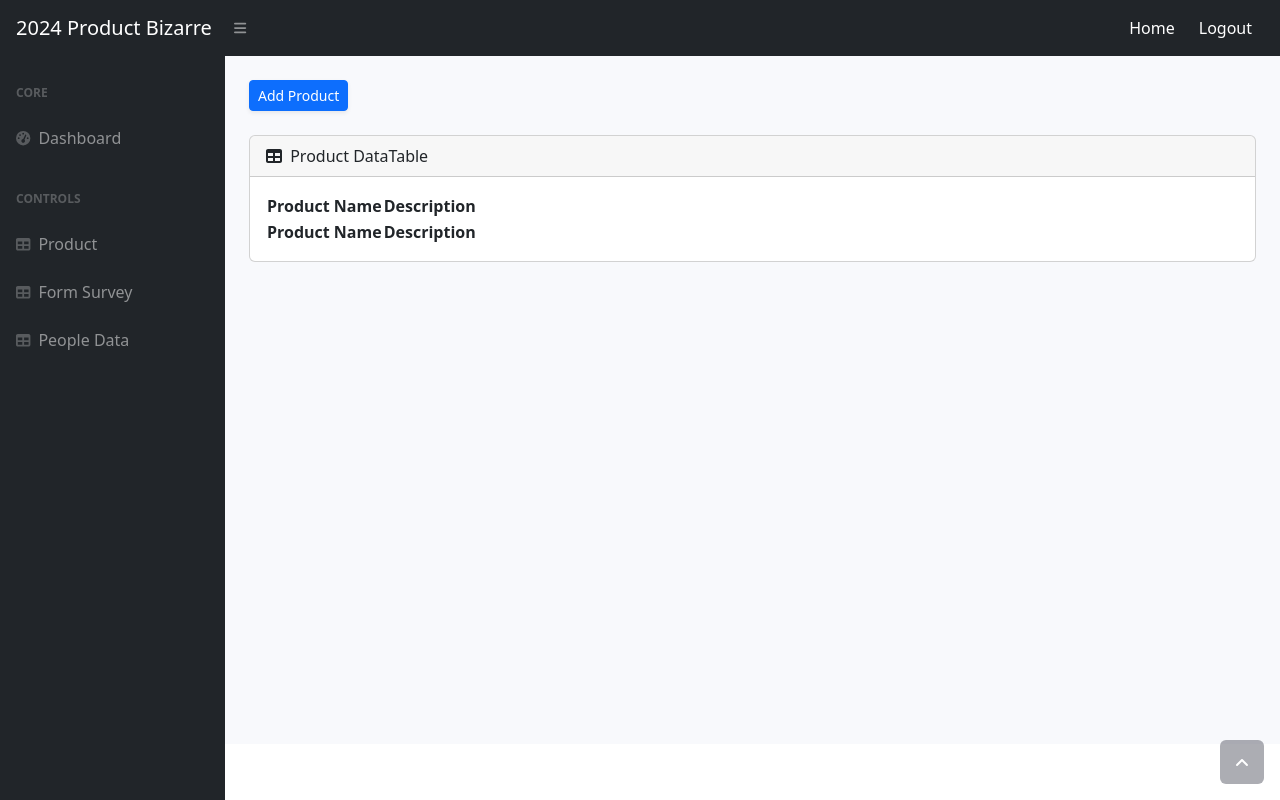
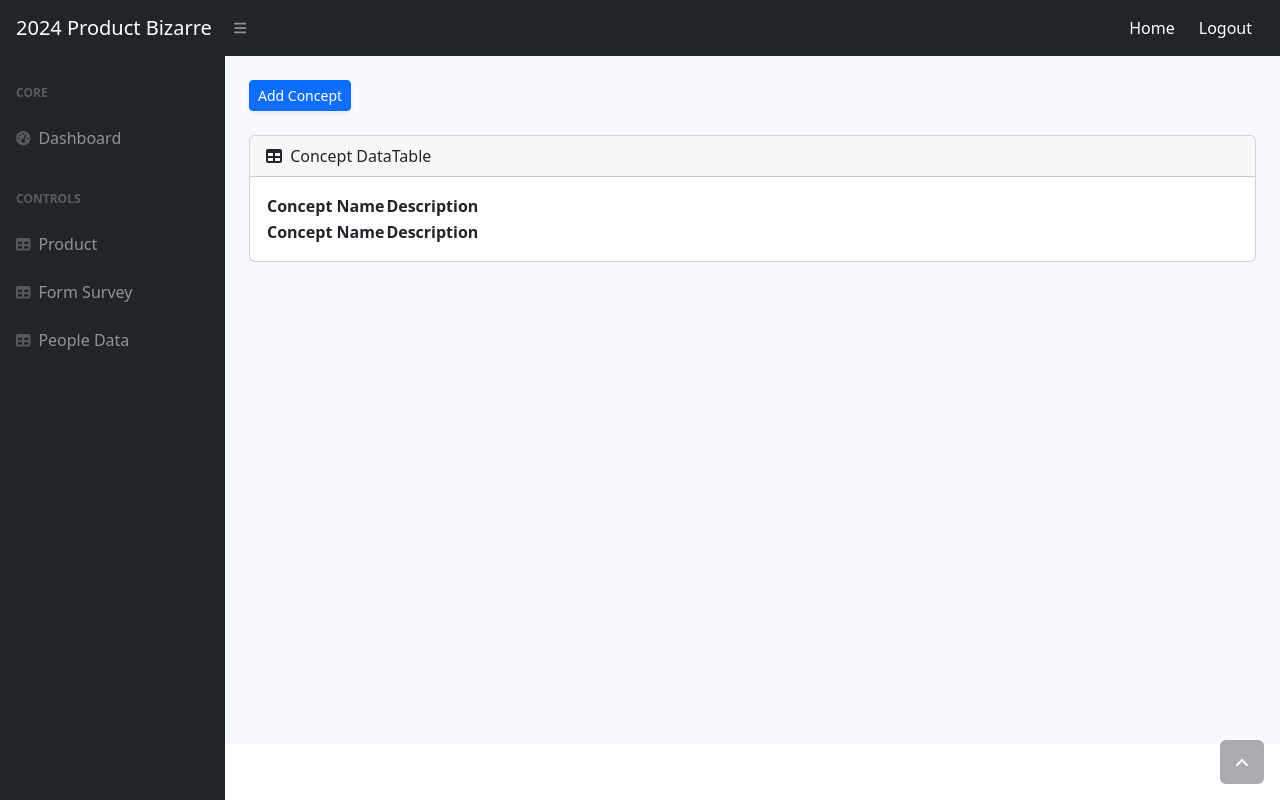
Before and after one commit to Lito8400/product-pipeline-pitch-2024, a Flask app: page /admin/product in a window 1280 px wide. Run offline with Flask 3, Linux system fonts and the light colour scheme; the visitor is signed in with stand-in values (Sample User, id 1); data that the repository does not hold is empty; some libraries are stand-ins or nearby versions.

```diff
--- a/main.py
+++ b/main.py
@@ -94,7 +94,7 @@ def index():
         new_product_i = Product( name="Concept 9", description="Product Concept 9 name")
         new_product_j = Product( name="Concept 10", description="Product Concept 10 name")
         new_product_k = Product( name="Concept 11", description="Product Concept 11 name")
-        new_product_l = Product( name="Concept 12", description="Product Concept 12 nameL")
+        new_product_l = Product( name="Concept 12", description="Product Concept 12 name")
         new_product_m = Product( name="Concept 13", description="Product Concept 13 name")
         new_product_o = Product( name="Concept 14", description="Product Concept 14 name")
         new_product_p = Product( name="Concept 15", description="Product Concept 15 name")
--- a/templates/login_user.html
+++ b/templates/login_user.html
@@ -35,7 +35,7 @@
                         <div class="login-wrap p-0">
                             <form action="{{ url_for('login_user_def') }}" method="post">
                                 <div class="form-group">
-                                    <input type="text" class="form-control" name="inputUser" placeholder="SST Account or Full Name" required="">
+                                    <input type="text" class="form-control" name="inputUser" placeholder="Please enter your First and Last Name" required="">
                                 </div>
 
                                 {% with messages = get_flashed_messages() %}
--- a/templates/product_admin.html
+++ b/templates/product_admin.html
@@ -5,22 +5,22 @@
                         <!-- Button trigger modal -->
                         <div class="mt-4">
                             <button type="button" class="btn btn-sm btn-primary shadow-sm" data-bs-toggle="modal" data-bs-target="#addProductModal">
-                                Add Product
+                                Add Concept
                             </button>
                         </div>
 
-                        <!-- Add Product Modal -->
+                        <!-- Add Concept Modal -->
                         <div class="modal fade" id="addProductModal" tabindex="-1" aria-labelledby="addProductModalLabel" aria-hidden="true">
                             <div class="modal-dialog">
                             <div class="modal-content">
                                 <div class="modal-header">
-                                <h5 class="modal-title" id="addProductModalLabel">Add Product</h5>
+                                    <h5 class="modal-title" id="addProductModalLabel">Add Concept</h5>
                                     <button type="button" class="btn-close" data-bs-dismiss="modal" aria-label="Close"></button>
                                 </div>
                                 <div class="modal-body">
                                     <form method="post" action="{{ url_for('add_product') }}">
                                         <div class="mb-3">
-                                    <label for="productName" class="form-label">Product Name</label>
+                                            <label for="productName" class="form-label">Concept Name</label>
                                             <input type="text" class="form-control" id="productName" name="name" required>
                                         </div>
                                         <div class="mb-3">
@@ -37,19 +37,19 @@
                         <div class="card mb-4 mt-4">
                             <div class="card-header">
                                 <i class="fas fa-table me-1"></i>
-                                Product DataTable
+                                Concept DataTable
                             </div>
                             <div class="card-body">
                                 <table id="datatablesSimple">
                                     <thead>
                                         <tr>
-                                            <th>Product Name</th>
+                                            <th>Concept Name</th>
                                             <th>Description</th>
                                         </tr>
                                     </thead>
                                     <tfoot>
                                         <tr>
-                                            <th>Product Name</th>
+                                            <th>Concept Name</th>
                                             <th>Description</th>
                                         </tr>
                                     </tfoot>
```
Lines whose indentation alone changed are shown as unchanged.
